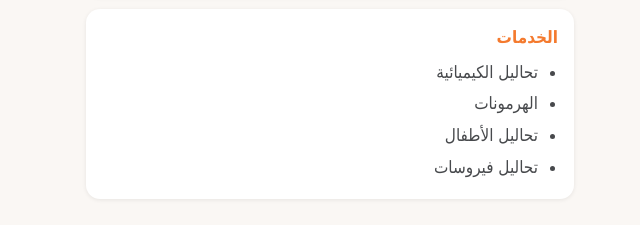
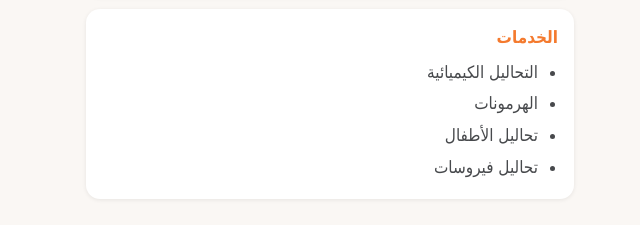
Before and after one commit to alfarid-lab-app/lab, a plain HTML site: page info/index.html in a window 1280 px wide. Shown: the part 755-980 px from the top of the page, 310-950 px from the left. Drawn offline with Linux system fonts and the light colour scheme.

```diff
--- a/info/index.html
+++ b/info/index.html
@@ -25,7 +25,7 @@ ul{margin:0;padding:0 20px 0 0;font-size:17px}li{margin:3px 0}
 <div class="card"><h2>العنوان</h2><p>عبد القادر بحري - شارع جامع السلام - فوق قهوة الفاروق</p></div>
 <div class="card"><h2>التليفون</h2><p><a class="num" style="color:#47494c;text-decoration:none" href="tel:+201224054573">01224054573</a></p></div>
 <div class="card"><h2>مواعيد العمل</h2><p>من 8 صباحاً إلى 10 مساءً يومياً</p></div>
-<div class="card"><h2>الخدمات</h2><ul><li>تحاليل الكيميائية</li><li>الهرمونات</li><li>تحاليل الأطفال</li><li>تحاليل فيروسات</li></ul></div>
+<div class="card"><h2>الخدمات</h2><ul><li>التحاليل الكيميائية</li><li>الهرمونات</li><li>تحاليل الأطفال</li><li>تحاليل فيروسات</li></ul></div>
 </div>
 <div class="foot">المعمل الفريد للتحاليل الطبية الكيميائية</div>
 </body></html>
```
